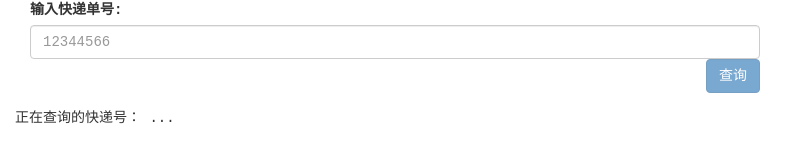
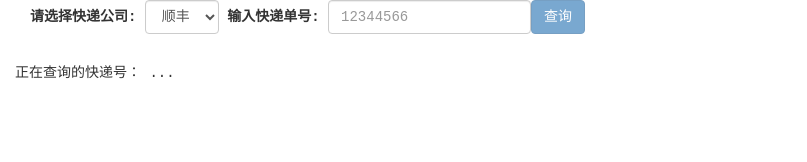
Before and after one commit to JSNewbs/express_helper, a browser extension: page page.html in a window 1280 px wide. Both pictures are taken after a click on the button "查询". Shown: the whole page, without its empty margins (0-807 px from the left). Drawn offline with Linux system fonts and the light colour scheme; no server answers.

Commit message:
Add some express types for selecting

```diff
--- a/page.html
+++ b/page.html
@@ -5,6 +5,7 @@ found in the LICENSE file.
 -->
 
 <html>
+
 <head>
     <link rel="stylesheet" href="style/bootstrap.min.css">
     <link rel="stylesheet" href="style/style.css">
@@ -16,9 +17,21 @@ found in the LICENSE file.
 <body>
     <div class="container">
         <div class="form-group col-sm-8">
+
+            <form class="form-inline">
+                <div class="form-group">
+                    <label for="expressType">请选择快递公司:</label>
+                    <select class="form-control" id="expressType">
+                      <option value="shunfeng">顺丰</option>
+                      <option value="yuantong">圆通</option>
+                      <option value="zhongtong">中通</option>
+                      <option value="shentong">申通</option>
+                    </select>
                     <label for="trackNumber">输入快递单号:</label>
                     <input type="text" class="form-control" id="trackNumber" placeholder="12344566">
                     <button type="button" class="btn btn-primary search" id="search">查询</button>
+                </div>
+            </form>
         </div>
     </div>
 
@@ -27,7 +40,6 @@ found in the LICENSE file.
             <div id="container"></div>
         </div>
     </div>
-<p id="test"></p>
 
 </body>
 
--- a/page.js
+++ b/page.js
@@ -1,32 +1,34 @@
 console.log("start of page.js");
-$(document).ready(function(){
+$(document).ready(function() {
     console.log("document is ready.");
-  $("#search").click(function(e){
+    $("#search").click(function(e) {
         //for test, we can use type = shunfeng and postid = 608582127345
         console.log("search clicked");
         // disable search button
         $("#search").prop("disabled", true);
 
-    $("#container").html("正在查询的快递号：" + $("#trackNumber").val()+" ...");
+        $("#container").html("正在查询的快递号：" + $("#trackNumber").val() + " ...");
         e.preventDefault();
-      $.ajax({
-        type:"GET",
-        async:true,
-        url:"http://www.kuaidi100.com/query?type=shunfeng",
+        $.get({
+            async: true,
+            url: "http://www.kuaidi100.com/query",
             // url:"http://www.kuaidi100.com/query?type=zhongtong",
-        data:{postid:$("#trackNumber").val()},
-        success:function(data) {
+            data: {
+                type: $("#expressType").val(),
+                postid: $("#trackNumber").val()
+            },
+            success: function(data) {
                 // DO SOMETHING
                 // enable search button
                 $("#search").prop("disabled", false);
 
                 $("#container").html("<ul id='result'></ul>");
                 var resp = JSON.parse(data);
-                if(resp["status"]==="200"){
-                  for (var d of resp["data"]){
+                if (resp["status"] === "200") {
+                    for (var d of resp["data"]) {
                         $("#result").append("<li>" + d["time"] + " : " + d["context"] + "</li>");
                     }
-                }else{
+                } else {
                     for (var key in resp) {
                         if (resp.hasOwnProperty(key)) {
                             // console.log(key + " : " + resp[key]);
```
Lines whose indentation alone changed are shown as unchanged.
